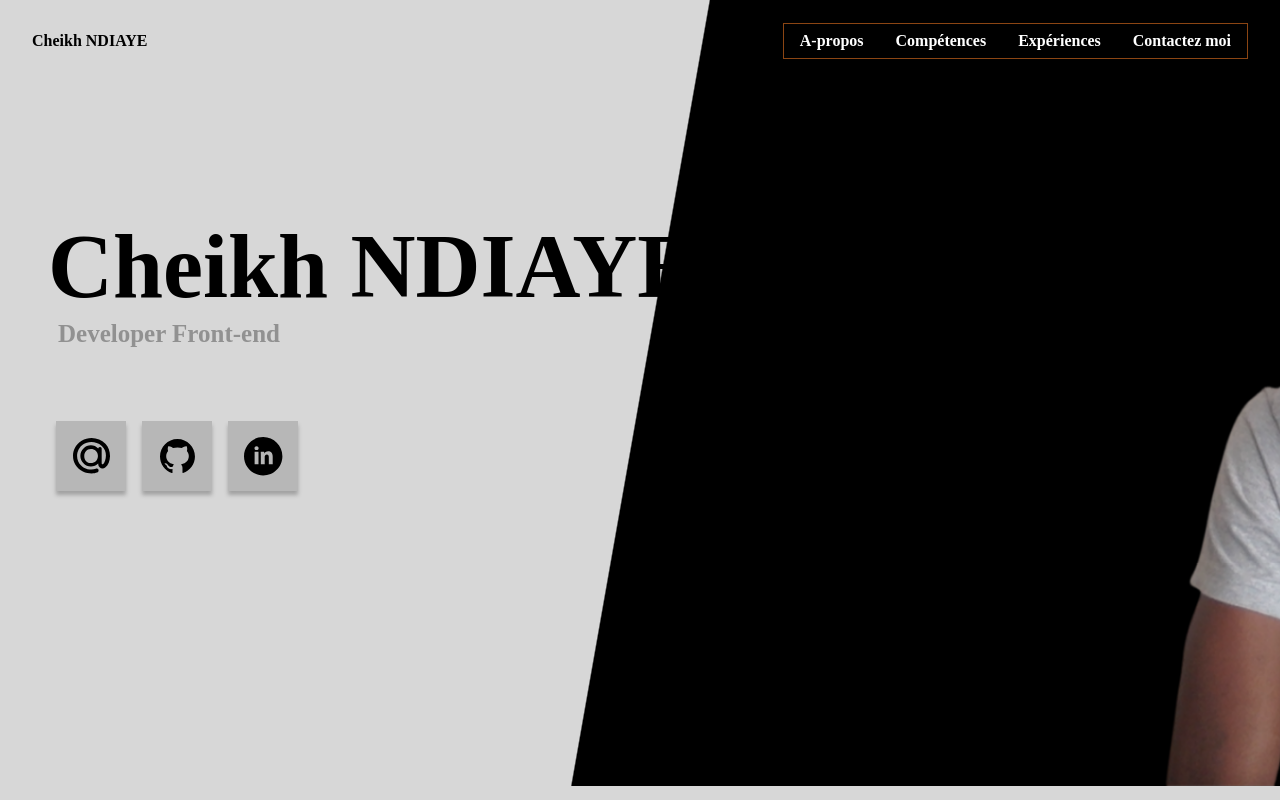
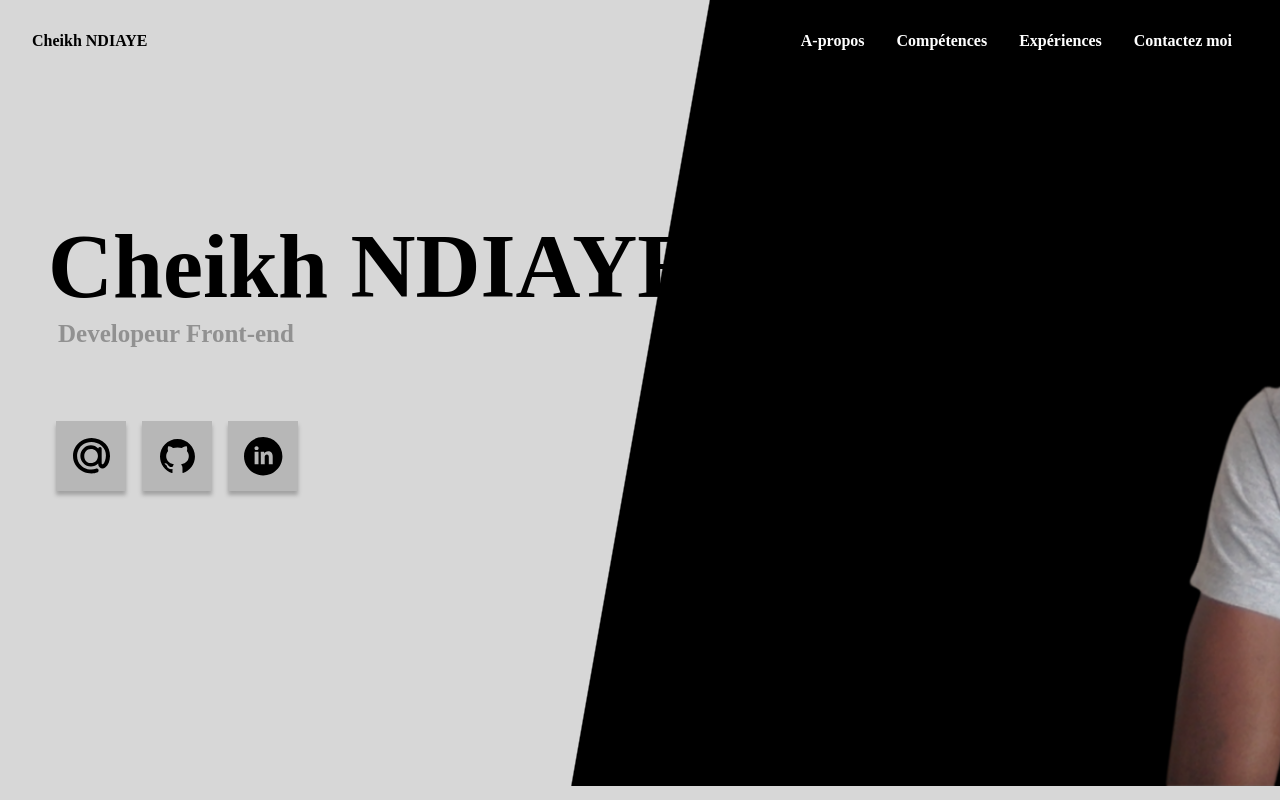
Before and after one commit to Cheik40/my-portfolio, a React (Vite) app: page / in a window 1280 px wide. Shown: the top 800 px of the page. Built offline with nearby package versions, Linux system fonts and the light colour scheme.

Commit message:
correction rendre responsive home

```diff
--- a/src/componants/navbar/navlist/NavList.module.css
+++ b/src/componants/navbar/navlist/NavList.module.css
@@ -1,16 +1,14 @@
 .ul {
     display: flex;
     display: flex;
-    /* flex-direction: column; */
     justify-content: space-between;
     align-items: center;
-    border: 1px saddlebrown solid;
 }
 
 @media only screen and (max-width: 1046px) {
     .ul {
         display: flex;
-        /* flex-direction: column; */
+        flex-direction: column;
         justify-content: center;
         align-items: center;
         gap: 1em;
--- a/src/pages/home/Home.tsx
+++ b/src/pages/home/Home.tsx
@@ -14,7 +14,7 @@ function Home() {
         <section className={styles.intro}>
             <div className={styles.introText}>
                 <h1 className={styles.titleH1}>Cheikh NDIAYE</h1>
-                <p className={styles.jobTitle}>Developer Front-end</p>
+                <p className={styles.jobTitle}>Developeur Front-end</p>
                 <div className={`${styles.desktop} ${styles.socialIcons}`}>
                     <a
                         className={styles.socialLink}
```
